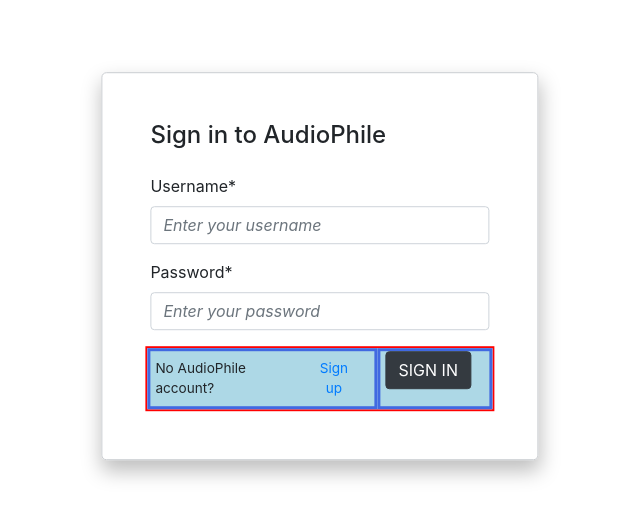
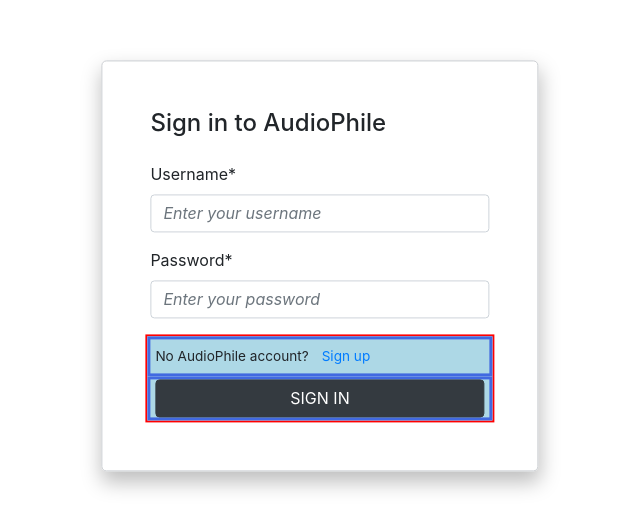
Before and after one commit to debersole81/audiophile, a React (Create React App) app: page / in a window 1280 px wide. Shown: the part 134-664 px from the top of the page, without its empty margins (320-960 px from the left). Built offline with nearby package versions, Linux system fonts and the light colour scheme.

Commit message:
Add block property to button element

```diff
--- a/src/components/SignIn.js
+++ b/src/components/SignIn.js
@@ -17,12 +17,12 @@ function SignIn() {
                 <Form.Control name='password' type='password' placeholder='Enter your password'></Form.Control>
             </Form.Group>
             <Form.Row className='row'>
-                <Col className='col signin-link' xl={8} lg={8} md={12} sm={12}>
+                <Col className='col signin-link' xl={12} lg={12} md={12} sm={12}>
                     <p>No AudioPhile account?</p>
                     <Button variant='link'>Sign up</Button>
                 </Col>
-                <Col className='col signin' xl={4} lg={4} md={12} sm={12}>
-                    <Button variant='dark'>SIGN IN</Button>
+                <Col className='col signin' xl={12} lg={12} md={12} sm={12}>
+                    <Button variant='dark' block>SIGN IN</Button>
                 </Col>
             </Form.Row>
         </Form>
```
